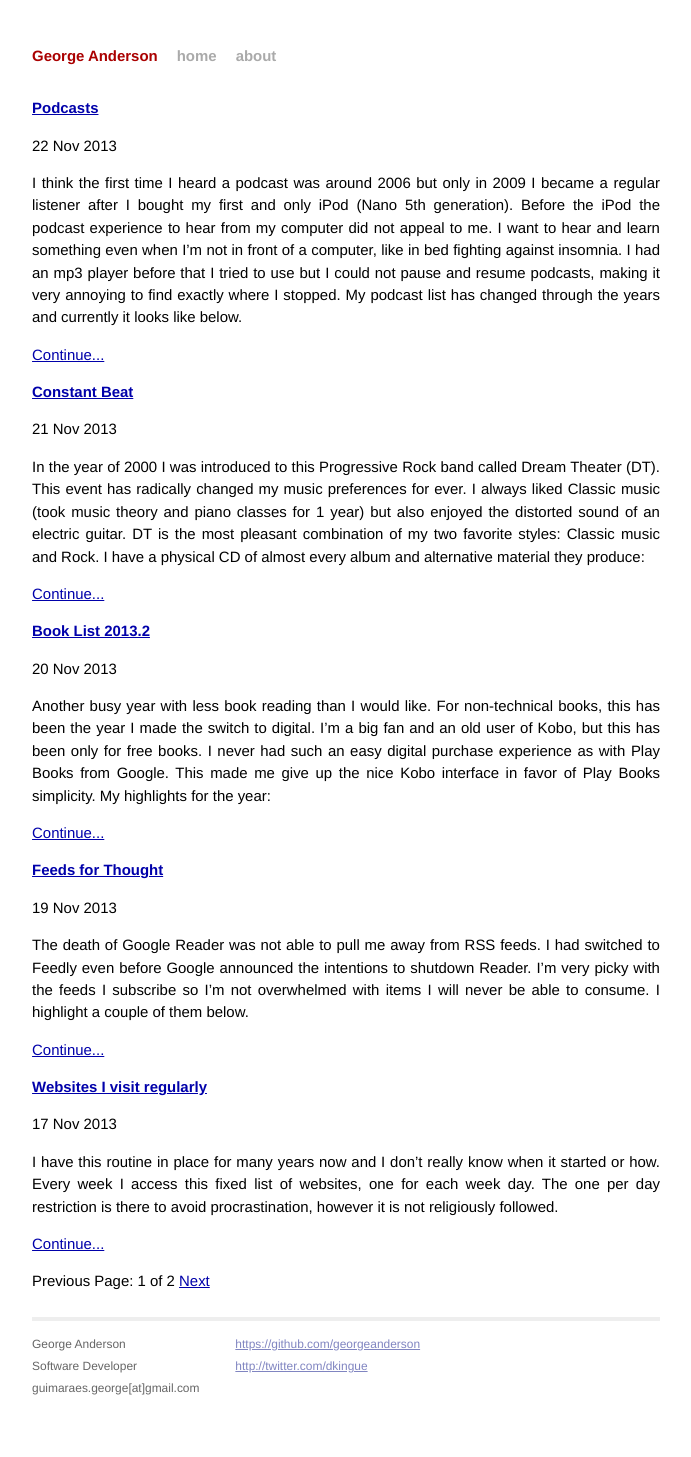
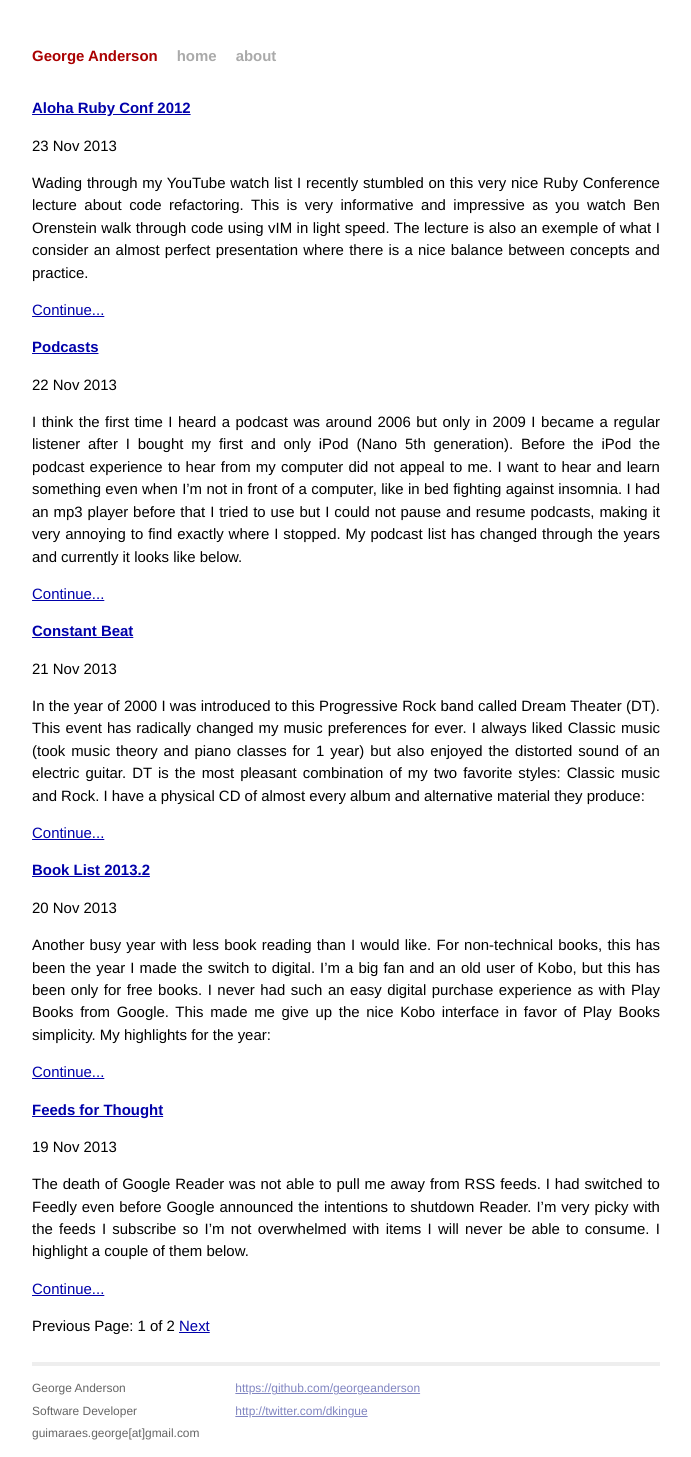
Before and after one commit to georgeanderson/georgeanderson.github.io, a Jekyll site: the page built from index.html, in a window 1280 px wide. Shown: the whole page, without its empty margins (294-985 px from the left). Built offline with Jekyll 4.4.1, drawn with Linux system fonts in a browser that asks for light colours; the list of posts is cut into pages by our own code; before the commit the page ends 1412 px from its top, so only the background shows below that.

Commit message:
Ruby Aloha post

```diff
--- /dev/null
+++ b/_posts/2013-11-23-aloha-ruby-2012.md
@@ -0,0 +1,13 @@
+---
+layout: post
+title:  "Aloha Ruby Conf 2012"
+date:   2013-11-23 13:35:27
+categories: post
+tags: about lectures
+---
+
+Wading through my YouTube watch list I recently stumbled on this very nice Ruby Conference lecture about code refactoring. This is very informative and impressive as you watch Ben Orenstein walk through code using vIM in light speed. The lecture is also an exemple of what I consider an almost perfect presentation where there is a nice balance between concepts and practice.
+
+[Aloha Ruby Conf 2012 Refactoring from Good to Great by Ben Orenstein](http://youtu.be/DC-pQPq0acs)
+
+Enjoy!
--- a/about.html
+++ b/about.html
@@ -24,7 +24,7 @@ title: George Anderson :About
   </ul>
   <h2>Watching:</h2>
   <ul>
-    <li>Lectures</li>
+    <li><a href="/post/2013/11/23/aloha-ruby-2012.html">Lectures</a></li>
     <li>TED Talks</li>
     <li>Movies</li>
   </ul>
```
